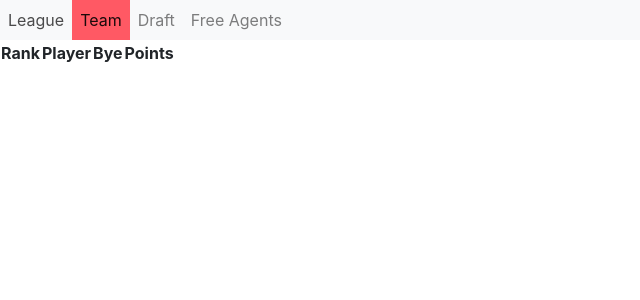
After one commit to kyleburt11495/FantasyFootball80s, a Django app: template team/templates/draft.html in a window 1280 px wide. The commit adds this page. Shown: the top 300 px of the page, without its empty margins (0-640 px from the left). Run offline with Django 3.2, Linux system fonts and the light colour scheme; the template is opened without the code that fills it, so the values that code supplies are empty; some libraries are stand-ins or nearby versions.

Commit message:
working on draft page

```diff
--- a/team/templates/base.html
+++ b/team/templates/base.html
@@ -5,11 +5,13 @@
     <meta charset="utf-8">
     <meta name="viewport" content="width=device-width, initial-scale=1">
     <link rel="stylesheet" href="https://stackpath.bootstrapcdn.com/bootstrap/4.3.1/css/bootstrap.min.css" integrity="sha384-ggOyR0iXCbMQv3Xipma34MD+dH/1fQ784/j6cY/iJTQUOhcWr7x9JvoRxT2MZw1T" crossorigin="anonymous">
+    <script src="https://unpkg.com/vue"></script>
     {% load static %}
     <link rel="stylesheet" href="{% static 'css/site_styles.css' %}">
     {% block stylesheets %} {% endblock %}
+    {% block scripts %} {% endblock %}
   </head>
-  <body>
+  <body id="app">
     {% block navbar %}
       <nav class="navbar navbar-expand-lg navbar-light bg-light">
         <button class="navbar-toggler" type="button" data-toggle="collapse" data-target="#navbarNav" aria-controls="navbarNav" aria-expanded="false" aria-label="Toggle navigation">
--- /dev/null
+++ b/team/templates/draft.html
@@ -0,0 +1,33 @@
+{% extends "base.html" %}
+
+{% block content %}
+  <div id="pick_order" class="topBar">
+
+  </div>
+  <div id="main_container">
+    <div id="player_info" class="topBar">
+
+    </div>
+    <div id="draftable_players">
+      <table id="draftable_players_table">
+        <tr>
+          <th>Rank</th>
+          <th>Player</th>
+          <th>Bye</th>
+          <th>Points</th>
+        </tr>
+        <player
+          v-for="player in players"
+          v-bind:key="player.id"
+          v-bind:info="player.info">
+        </player>
+      </table>
+    </div>
+    <div id="pick_history" class="rightSidebar">
+
+    </div>
+  </div>
+  <div class="rightSidebar">
+
+  </div>
+{% endblock %}
```
Also changed, not shown: team/static/js/draft.js (added, +20 -0 lines).
